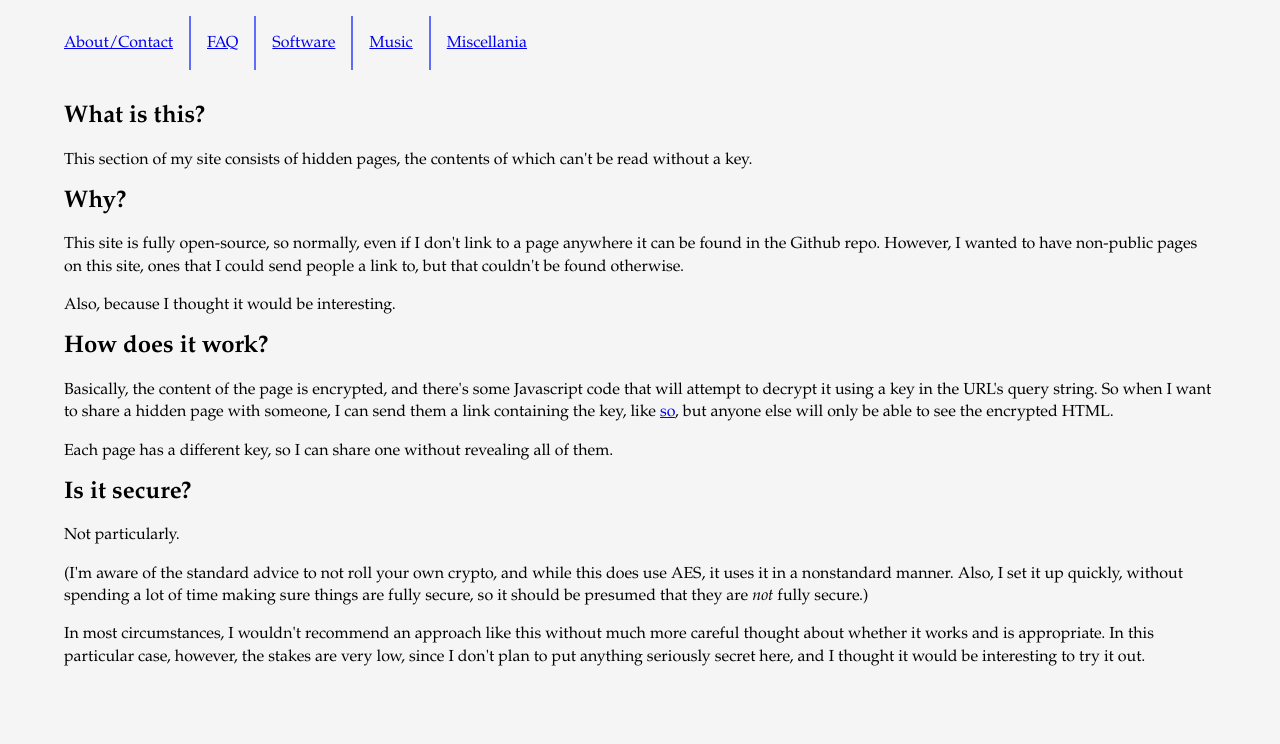
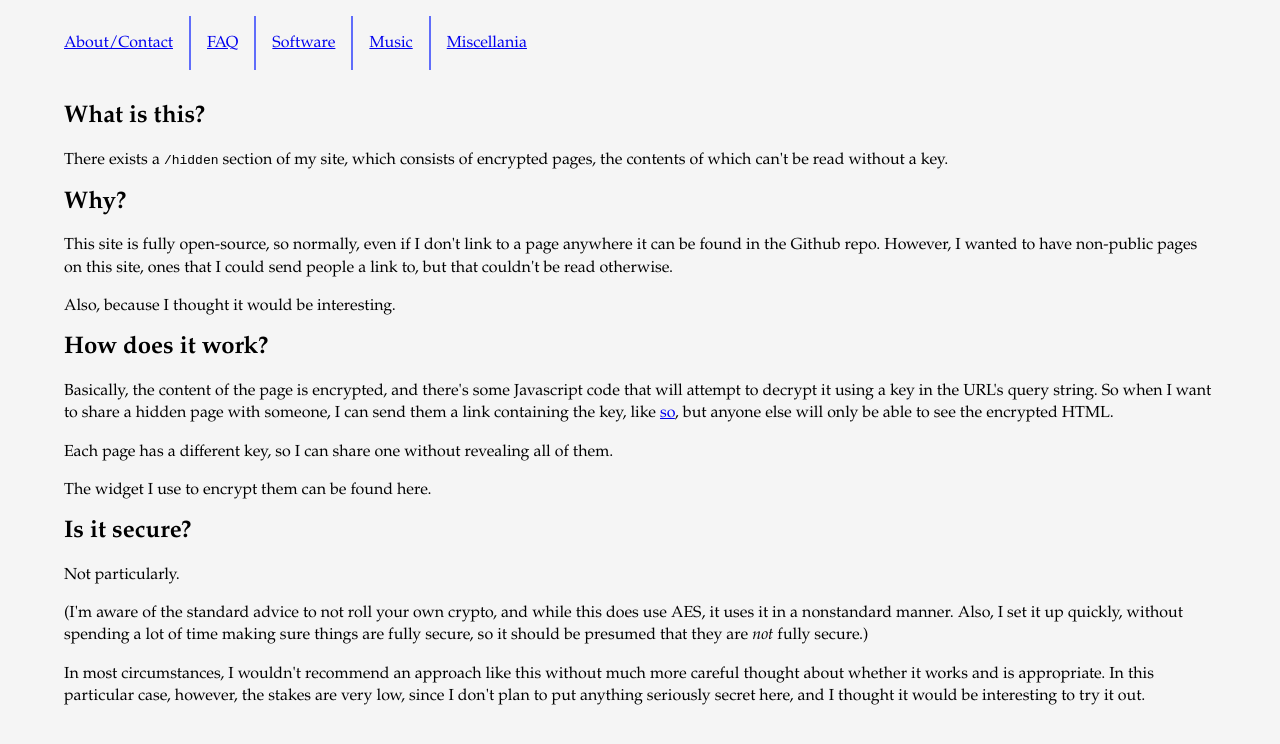
Before and after one commit to ForrestWeiswolf/forrestweiswolf.github.io, a Jekyll site: the page built from hidden/hidden-pages-explanation.html, in a window 1280 px wide. Shown: the top 744 px of the page. Built offline with Jekyll 4.4.1, drawn with Linux system fonts in a browser that asks for light colours.

Commit message:
Further improvements to hidden pages explanation

```diff
--- a/hidden/hidden-pages-explanation.html
+++ b/hidden/hidden-pages-explanation.html
@@ -5,22 +5,24 @@ title: Hidden Pages
 <div>
   <h2>What is this?</h2>
 
-  <p>This section of my site consists of hidden pages, the contents of which can't be read without a key.</p>
+  <p>There exists a <code>/hidden</code> section of my site, which consists of encrypted pages, the contents of which can't be read without a key.</p>
 
   <h2>Why?</h2>
 
   <p>This site is fully open-source, so normally, even if I don't link to a page anywhere it can be found in the Github
-    repo. However, I wanted to have non-public pages on this site, ones that I could send people a link to, but that couldn't be found otherwise.</p>
+    repo. However, I wanted to have non-public pages on this site, ones that I could send people a link to, but that couldn't be read otherwise.</p>
   <p>Also, because I thought it would be interesting.</p>
 
   <h2>How does it work?</h2>
 
   <p>Basically, the content of the page is encrypted, and there's some Javascript code that will attempt to decrypt it
     using a key in the URL's query string. So when I want to share a hidden page with someone, I can send them a link containing the
-    key, like <a href="/hidden/test?key=NTA=OTg=Mjg=Nw==ODg=MjE=MTMzMTEwMTAzMTkxMTE0MjA1MjM5MTA0MTQxMTM4">so</a>, but
+    key, like <a href="{{ site.url }}/hidden/test?key=NTA=OTg=Mjg=Nw==ODg=MjE=MTMzMTEwMTAzMTkxMTE0MjA1MjM5MTA0MTQxMTM4">so</a>, but
     anyone else will only be able to see the encrypted HTML.</p>
 
   <p>Each page has a different key, so I can share one without revealing all of them.</p>
+
+  <p>The widget I use to encrypt them can be found <a href="{{ site.url }}/hidden/encryption.html"></a>here</a>.</p>
 
   <h2>Is it secure?</h2>
 
```
